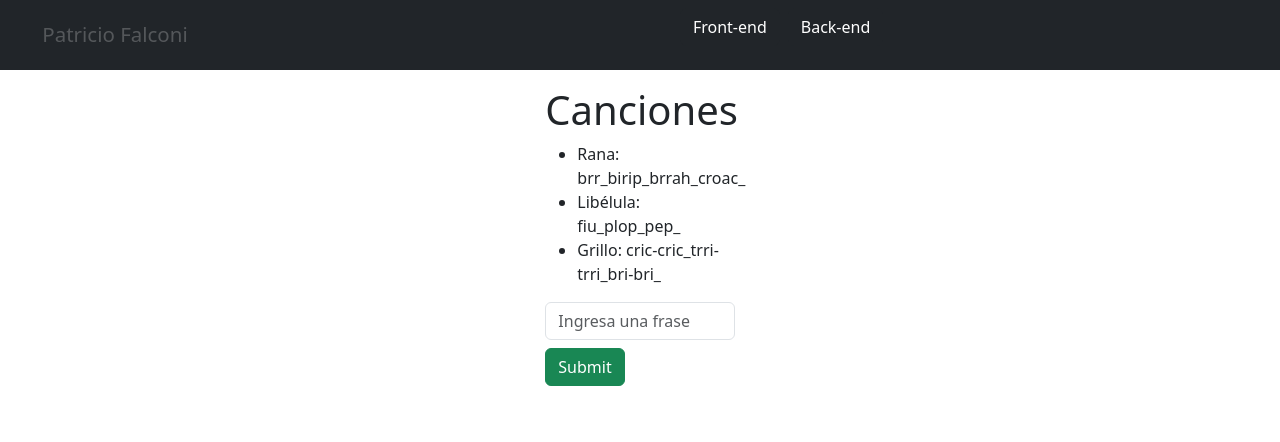
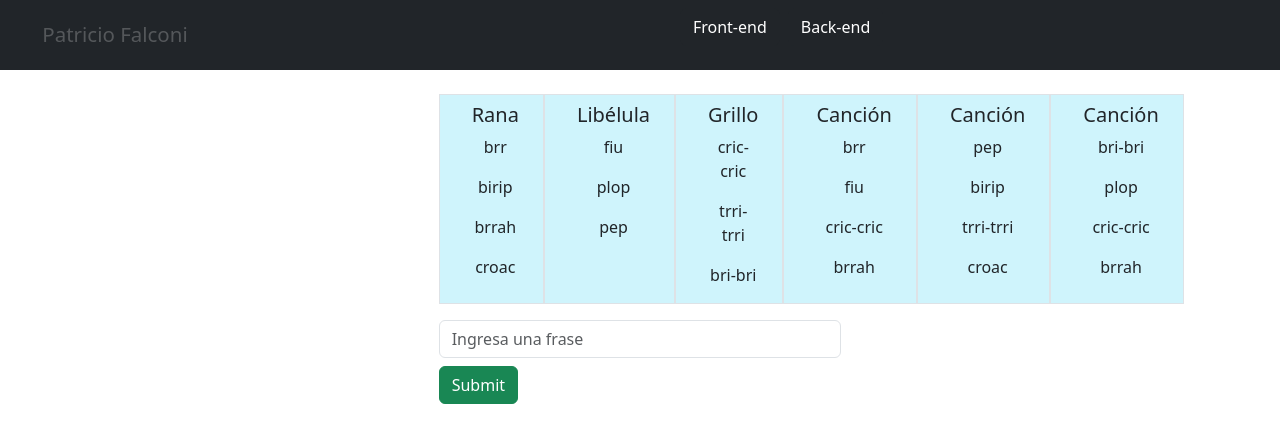
Before and after one commit to Pfalconi1529/testProgramer, a React (Vite) app: page / in a window 1280 px wide. Shown: the top 442 px of the page. Built offline with nearby package versions, Linux system fonts and the light colour scheme.

Commit message:
Se termina con el diseño de los requerimientos

```diff
--- /dev/null
+++ b/src/presentation/components/molecules/details/Details.jsx
@@ -0,0 +1,51 @@
+/**
+ *
+ * todo: Detalles para mostrar
+ *
+ */
+
+const Details = ({ items, songs }) => {
+  return (
+    <div className="d-flex pt-2 ">
+      <ul className="border text-center pe-4 pt-2 bg-info-subtle ">
+        <h5>Rana</h5>
+        {items.frog.map((item) => (
+          <p key={item}>{item}</p>
+        ))}
+      </ul>
+      <ul className="border text-center pe-4 pt-2 bg-info-subtle">
+        <h5>Libélula</h5>
+        {items.dragonFly.map((item) => (
+          <p key={item}>{item} </p>
+        ))}
+      </ul>
+      <ul className="border text-center pe-4 pt-2 bg-info-subtle">
+        <h5>Grillo</h5>
+        {items.cricket.map((item) => (
+          <p key={item}>{item} </p>
+        ))}
+      </ul>
+
+      <ul className="border text-center pe-4 pt-2 bg-info-subtle">
+        <h5>Canción </h5>
+        {songs[0].map((item) => (
+          <p key={item}>{item}</p>
+        ))}
+      </ul>
+      <ul className="border text-center pe-4 pt-2 bg-info-subtle">
+        <h5>Canción </h5>
+        {songs[1].map((item) => (
+          <p key={item}>{item}</p>
+        ))}
+      </ul>
+      <ul className="border text-center pe-4 pt-2 bg-info-subtle">
+        <h5>Canción </h5>
+        {songs[2].map((item) => (
+          <p key={item}>{item}</p>
+        ))}
+      </ul>
+    </div>
+  );
+};
+
+export default Details;
--- a/src/presentation/components/pages/public/home/Home.jsx
+++ b/src/presentation/components/pages/public/home/Home.jsx
@@ -6,6 +6,7 @@
 
 import { useState } from "react";
 import "../../../../styles/style.css";
+import Details from "../../../molecules/details/Details";
 
 const Home = () => {
   const [phrase, setPhrase] = useState("");
@@ -13,11 +14,12 @@ const Home = () => {
 
   //todo: Requerimientos
   const items = {
-    frog: ["brr_", "birip_", "brrah_", "croac_"],
-    dragonFly: ["fiu_", "plop_", "pep_"],
-    cricket: ["cric-cric_", "trri-trri_", "bri-bri_"],
+    frog: ["brr", "birip", "brrah", "croac"],
+    dragonFly: ["fiu", "plop", "pep"],
+    cricket: ["cric-cric", "trri-trri", "bri-bri"],
   };
 
+  //todo: Array de canciones
   const songs = [
     ["brr", "fiu", "cric-cric", "brrah"],
     ["pep", "birip", "trri-trri", "croac"],
@@ -36,8 +38,8 @@ const Home = () => {
     const remainingSounds = searchSoundInSounds(soundSearch);
     setPhrase(
       remainingSounds.length > 0
-        ? `Cuando nos da ${remainingSounds}, debe reproducir: ${remainingSounds.join(
-            ", "
+        ? `Cuando nos da ${soundSearch}, debe reproducir: ${remainingSounds.join(
+            "  "
           )}`
         : `Cuando nos da ${remainingSounds}, no debería reproducir nada según todas las canciones.`
     );
@@ -56,15 +58,8 @@ const Home = () => {
   }
 
   return (
-    <div className="form-group container col-2 my-3 ">
-      <div>
-        <h1 className="text-center">Canciones</h1>
-        <ul>
-          <li>Rana: {items.frog}</li>
-          <li>Libélula: {items.dragonFly}</li>
-          <li>Grillo: {items.cricket}</li>
-        </ul>
-      </div>
+    <div className="form-group container col-4 my-3 ">
+      <Details items={items} songs={songs} />
       <form onSubmit={searchSound}>
         <div className="form-group">
           <input
```
